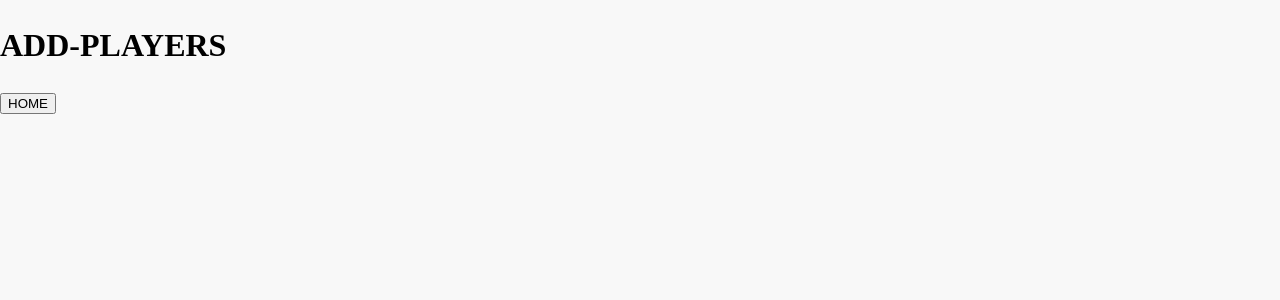
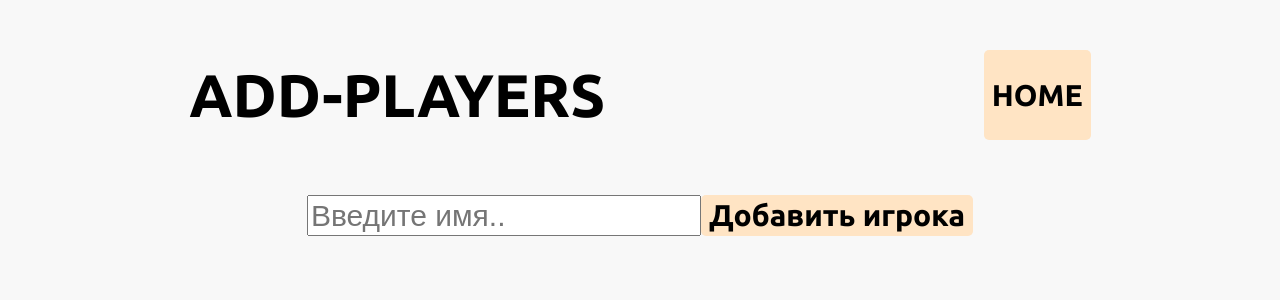
Before and after one commit to belovdima/ONO-99, a React (Vite) app in the folder ONO-99/: page / in a window 1280 px wide. Both pictures are taken after a click on the button "Добавить игроков". Shown: the top 300 px of the page. Built offline with nearby package versions, Linux system fonts and the light colour scheme.

Commit message:
created add-players component, gonna modify it in the future

```diff
--- a/ONO-99/src/AddPlayers.jsx
+++ b/ONO-99/src/AddPlayers.jsx
@@ -1,9 +1,66 @@
+import { element } from "prop-types";
+import React, { useState } from "react";
+
 function AddPlayers ({onNavigate}) {
 
+    const [people, setPeople] = useState([]);
+    const [newPerson, setNewPerson] = useState("");
+
+    function handleInputChange(event) {
+        setNewPerson(event.target.value)
+    }
+
+    function addPerson() {
+
+        if (newPerson.trim() !== "") {
+            setPeople(p => [...p, newPerson])
+            setNewPerson("")
+        }
+
+    }
+
+    function deletePerson(index){
+        const updatedPeople = people.filter((_, i) => i !== index);
+        setPeople(updatedPeople);
+
+    }
+
+    function movePersonUp(index){
+        if(index > 0) {
+            const updatedPeople = [...people];
+            [updatedPeople[index], updatedPeople[index-1]] = [updatedPeople[index-1], updatedPeople[index]];
+            setPeople(updatedPeople);
+        }
+    }
+
+    function movePersonDown(index){
+        if(index < people.length - 1) {
+            const updatedPeople = [...people];
+            [updatedPeople[index], updatedPeople[index+1]] = [updatedPeople[index+1], updatedPeople[index]];
+            setPeople(updatedPeople);
+        }
+    }
+
     return(
-        <div>
-            <h1>ADD-PLAYERS</h1>
-            <button type="button" onClick={() => onNavigate("mainmenu")}>HOME</button>
+        <div className="ap-section">
+            <div className="ap-upper">
+                <h1 className="ap-writing">ADD-PLAYERS</h1>
+                <button type="button" className="home-button" onClick={() => onNavigate("mainmenu")}>HOME</button>
+            </div>
+            <div className="add-person">
+                <input className="ap-input" type="text" placeholder="Введите имя.." value={newPerson} onChange={handleInputChange}/>
+                <button type="button" className="add-button" onClick={addPerson}>Добавить игрока</button>
+            </div>
+            <ol className="people-list">
+                {people.map((person, index) =>
+                <li key={index} className="person">
+                    <span className="text">{person}</span>
+                    <button className="delete-button" onClick={() => deletePerson(index)}>Удалить</button>
+                    <button className="move-button" onClick={() => movePersonUp(index)}>⬆️</button>
+                    <button className="move-button" onClick={() => movePersonDown(index)}>⬇️</button>
+                </li>
+                )}
+            </ol>
         </div>
     );
 }
--- a/ONO-99/src/MainMenu.jsx
+++ b/ONO-99/src/MainMenu.jsx
@@ -2,8 +2,8 @@ function MainMenu ({onNavigate}) {
 
     return(
         <div className="mm-buttons">
+            <button type="button" className="add-players main-button" onClick={() => onNavigate('addplayers')}>Добавить игроков</button>
             <button type="button" className="begin-game main-button" onClick={() => onNavigate('game')}>Начать игру!</button>
-            <button type="button" className="add-players main-button" onClick={() => onNavigate('addplayers')}>Добавить игроков</button>
             <button type="button" className="leaderboard main-button" onClick={() => onNavigate('leaderboard')}>Таблица лидеров</button>
         </div>
     );
--- a/ONO-99/src/index.css
+++ b/ONO-99/src/index.css
@@ -127,3 +127,50 @@ svg * {
     font-size: 30px;
     font-weight: bold;
 }
+
+.ap-section {
+    font-family: Ubuntu;
+    font-size: 30px;
+    font-weight: bold;
+}
+
+.ap-upper {
+    display: flex;
+    justify-content: space-around;
+    padding-top: 50px;
+    padding-bottom: 50px;
+}
+
+.home-button,
+.delete-button,
+.move-button,
+.add-button {
+    border-color: transparent;
+    border-radius: 5px;
+    background-color: bisque;
+    font-family: Ubuntu;
+    font-size: 30px;
+    font-weight: bold;
+}
+
+.text {
+    background-color: brown;
+}
+
+.add-person {
+    display: flex;
+    justify-content: center;
+    padding-top: 5px;
+}
+
+input[type="text"] {
+    border-color: 2px solid black;
+    font-size: 30px;
+}
+
+.person {
+    display: flex;
+    justify-content: center;
+    padding-top: 15px;
+    gap: 5px;
+}
```
